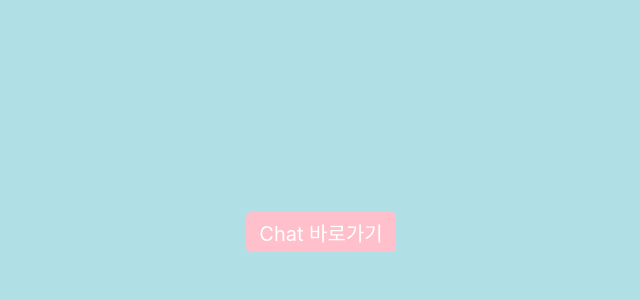
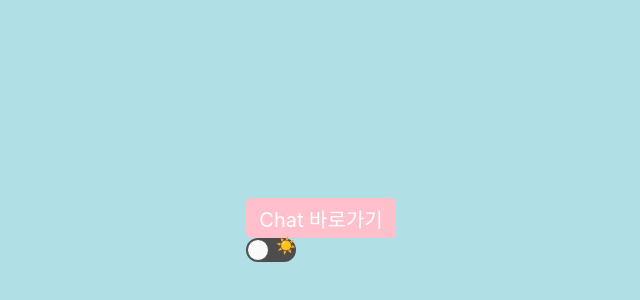
Before and after one commit to jominuk/Ai-Chat, a React (Create React App) app: page / in a window 1280 px wide. Shown: the part 168-468 px from the top of the page, without its empty margins (319-959 px from the left). Built offline with nearby package versions, Linux system fonts and the light colour scheme.

Commit message:
:sparkles: dark mode

```diff
--- a/package.json
+++ b/package.json
@@ -15,7 +15,10 @@
     "react-dom": "^18.2.0",
     "react-router-dom": "^6.13.0",
     "react-scripts": "5.0.1",
+    "react-toggle": "^4.1.3",
+    "reset": "^0.1.0",
     "styled-components": "^6.0.0-rc.5",
+    "styled-reset": "^4.4.7",
     "typescript": "^4.4.2",
     "web-vitals": "^2.1.0"
   },
@@ -44,6 +47,7 @@
     ]
   },
   "devDependencies": {
+    "@types/react-toggle": "^4.0.3",
     "@types/styled-components": "^5.1.26"
   }
 }
--- a/src/App.tsx
+++ b/src/App.tsx
@@ -1,8 +1,15 @@
 import React from "react";
 import Router from "./shared/Router";
+import { DarkModeProvider } from "./context/DarkModeContext";
 
 const App = () => {
-  return <Router />;
+  return (
+    <>
+      <DarkModeProvider>
+        <Router />
+      </DarkModeProvider>
+    </>
+  );
 };
 
 export default App;
--- /dev/null
+++ b/src/context/DarkModeContext.tsx
@@ -0,0 +1,15 @@
+import React, { FC, createContext, useContext, useState } from "react";
+
+const DarkModeContext = createContext<any>({});
+
+export const useDarkMode = () => useContext(DarkModeContext);
+
+export const DarkModeProvider: FC<any> = ({ children }) => {
+  const [darkMode, setDarkMode] = useState(false);
+
+  return (
+    <DarkModeContext.Provider value={{ darkMode, setDarkMode }}>
+      {children}
+    </DarkModeContext.Provider>
+  );
+};
--- a/src/page/Ai.tsx
+++ b/src/page/Ai.tsx
@@ -3,7 +3,7 @@ import { Configuration, OpenAIApi } from "openai";
 import { styled } from "styled-components";
 import { Message, Sender } from "src/type/type";
 
-const Ai: FC = () => {
+const Ai: FC<any> = ({ darkMode }) => {
   const [messages, setMessages] = useState<Message[]>([]);
   const [inputValue, setInputValue] = useState<string>("");
   const messagesEndRef = useRef<HTMLDivElement | null>(null);
@@ -51,7 +51,7 @@ const Ai: FC = () => {
 
   return (
     <>
-      <StForm onSubmit={handleSendMessage}>
+      <StForm onSubmit={handleSendMessage} darkMode={darkMode}>
         <StChatContainer>
           {messages.map((message, index) => (
             <StMessageContainer key={index} sender={message.sender}>
@@ -77,9 +77,9 @@ const Ai: FC = () => {
 
 export default Ai;
 
-const StForm = styled.form`
-  background-color: #f2f2f2;
-  width: 300px;
+const StForm = styled.form<{ darkMode: any }>`
+  background-color: ${({ darkMode }) => (darkMode ? "#333" : "#f2f2f2")};
+  width: 350px;
   height: 600px;
   margin: auto;
   border-radius: 10px;
--- a/src/page/Chat.tsx
+++ b/src/page/Chat.tsx
@@ -1,13 +1,38 @@
 import React from "react";
 import { useNavigate } from "react-router-dom";
 import styled from "styled-components";
+import Toggle from "react-toggle";
+import "react-toggle/style.css";
+import { useDarkMode } from "src/context/DarkModeContext";
 
 const Chat = () => {
+  const { setDarkMode } = useDarkMode();
+
   const navigate = useNavigate();
+
+  const toggleDarkMode = () => {
+    setDarkMode((prevMode: any) => !prevMode);
+  };
 
   return (
     <>
       <StGo onClick={() => navigate("/ai")}>Chat 바로가기</StGo>
+
+      <Toggle
+        icons={{
+          checked: (
+            <span role="img" aria-label="moon">
+              🌙
+            </span>
+          ),
+          unchecked: (
+            <span role="img" aria-label="sun">
+              ☀️
+            </span>
+          ),
+        }}
+        onChange={toggleDarkMode}
+      />
     </>
   );
 };
--- a/src/ui/Layout.tsx
+++ b/src/ui/Layout.tsx
@@ -1,10 +1,13 @@
 import React, { FC } from "react";
 import styled from "styled-components";
 import { LayoutProps } from "src/type/type";
+import { useDarkMode } from "src/context/DarkModeContext";
 
 const Layout: FC<LayoutProps> = ({ children }) => {
+  const { darkMode } = useDarkMode();
+
   return (
-    <StBackLay>
+    <StBackLay darkMode={darkMode}>
       <StLayout>{children}</StLayout>
     </StBackLay>
   );
@@ -12,8 +15,8 @@ const Layout: FC<LayoutProps> = ({ children }) => {
 
 export default Layout;
 
-const StBackLay = styled.div`
-  background-color: powderblue;
+const StBackLay = styled.div<{ darkMode: any }>`
+  background-color: ${({ darkMode }) => (darkMode ? "black" : "powderblue")};
   min-height: 100vh; /* Set the minimum height of the container to 100% of the viewport height */
   display: flex;
   justify-content: center;
```
Also changed, not shown: 1 other file (tests, documents, lock files or other folders).
